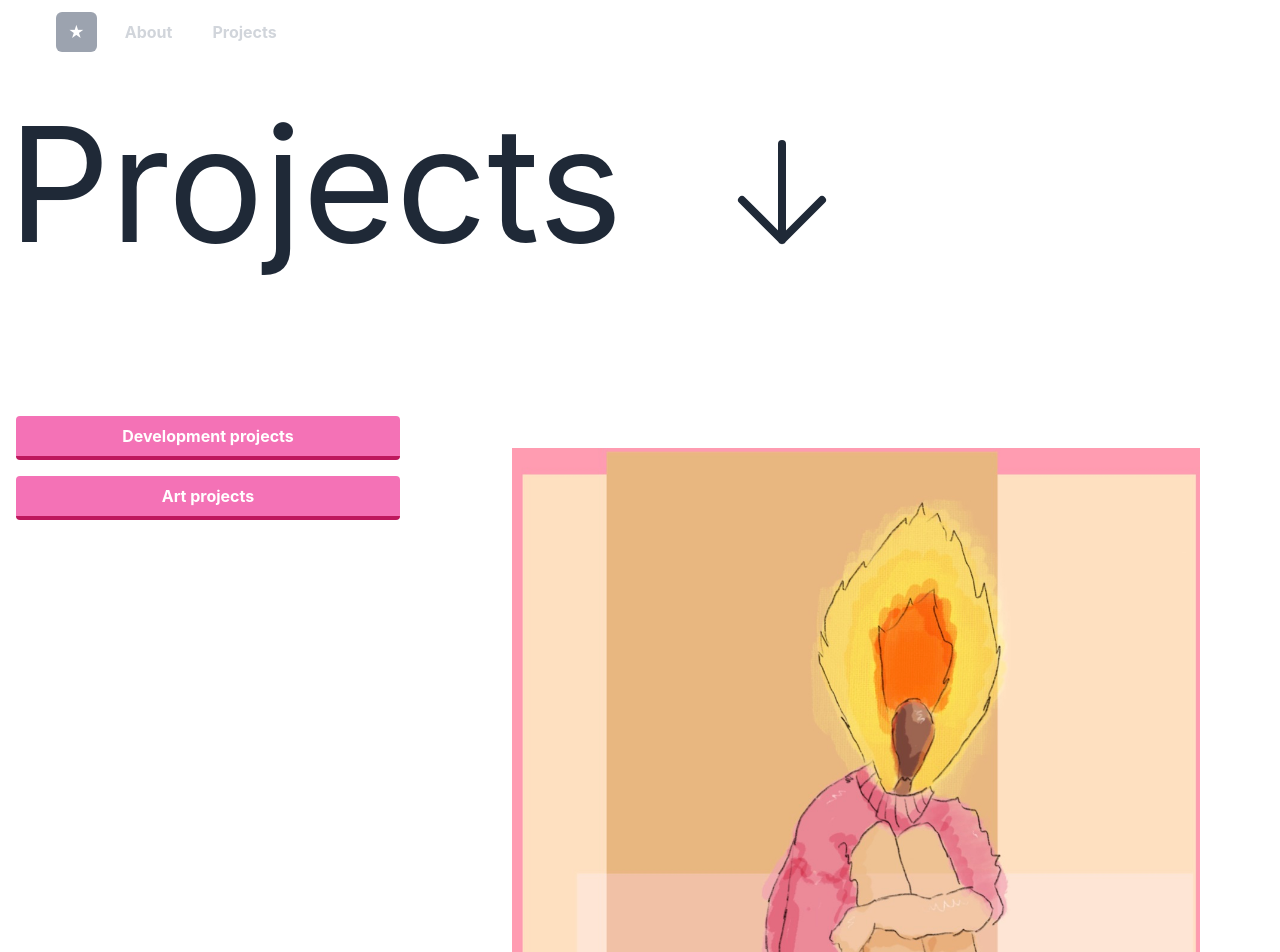
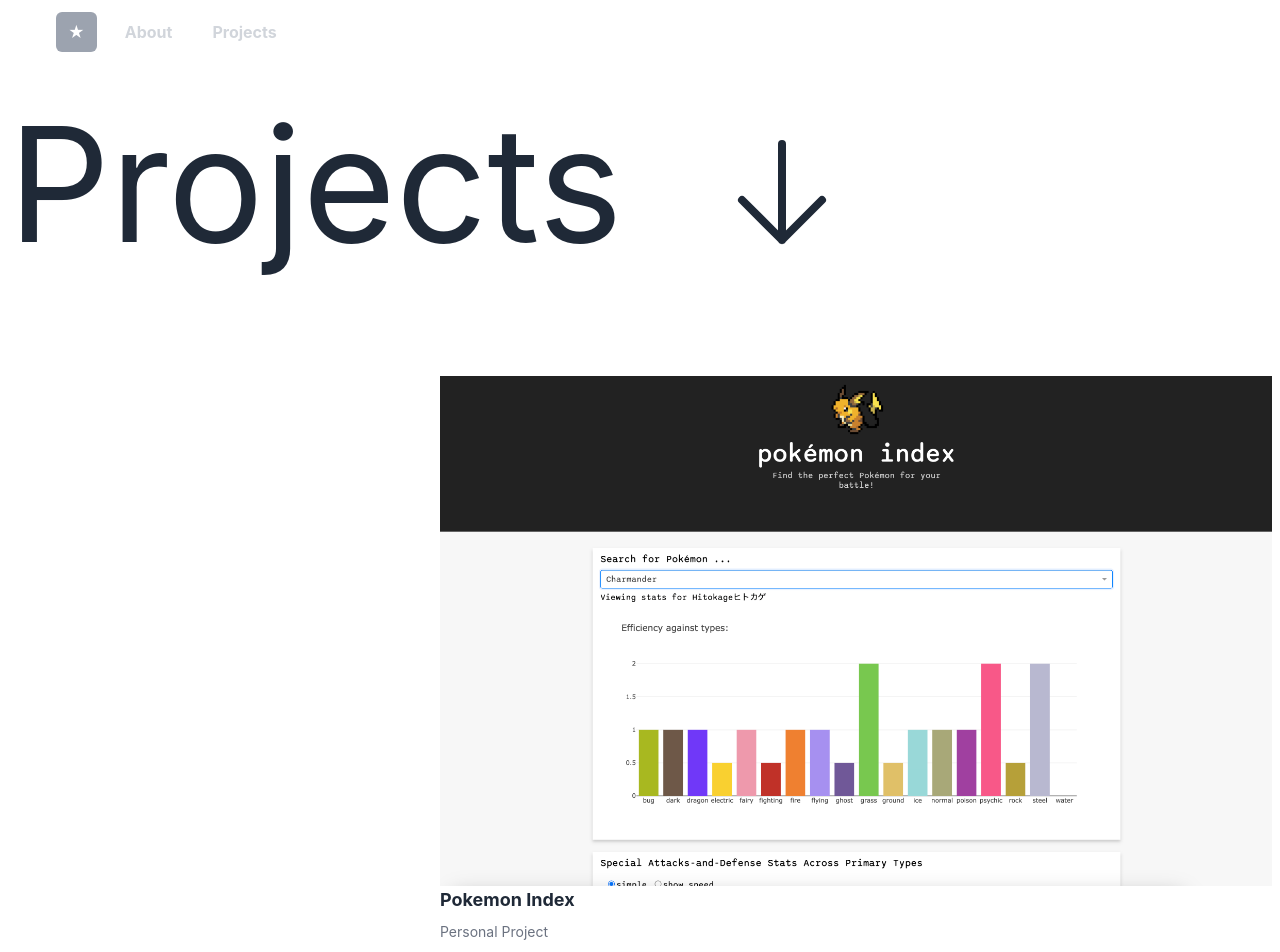
Before and after one commit to solveigua/portfolio, a React (Create React App) app in the folder wonkysketch/: page /projects in a window 1280 px wide. Shown: the top 952 px of the page. Built offline with nearby package versions, Linux system fonts and the light colour scheme; a web font is replaced by a local one.

Commit message:
:coffin: Simplified project page
only contains dev projects as art page was added

```diff
--- a/wonkysketch/src/Home.js
+++ b/wonkysketch/src/Home.js
@@ -7,6 +7,7 @@
 import Title from "./style";
 
 import Gallery from "./Gallery";
+import Art from "./pages/Art";
 
 function Home() {
   const { scrollYProgress } = useScroll();
--- a/wonkysketch/src/pages/Projects.js
+++ b/wonkysketch/src/pages/Projects.js
@@ -43,8 +43,7 @@
   },
 ];
 function Projects() {
-  const [current, setCurrent] = useState("art");
-  document.body.style.overflow = "hidden";
+  document.body.style.overflow = "auto";
   return (
     <>
       <div className="pl-2 flex flex-row">
@@ -55,49 +54,19 @@
         <div className="h-12 m-4 ">
           <div className="flex flex-col">
             <div className="mt-6 space-y-6">
-              <div className="flex  flex-col gap-x-3">
-                <button
-                  className="bg-pink-400 hover:bg-blue-400 text-white font-bold my-2 py-2 px-4 border-b-4 border-pink-700 hover:border-blue-500 rounded"
-                  onClick={() => setCurrent("dev")}
-                >
-                  Development projects
-                </button>
-                <button
-                  className="bg-pink-400 hover:bg-blue-400 text-white font-bold my-2 py-2 px-4 border-b-4 border-pink-700 hover:border-blue-500 rounded"
-                  onClick={() => setCurrent("art")}
-                >
-                  Art projects
-                </button>
+              <div className="flex  flex-col gap-x-3"></div>
             </div>
           </div>
         </div>
-        </div>
-        {current === "art" ? (
-          <div className="col-span-2 flex flex-row-reverse">
-            <div className="p-2 m-4 overflow-auto w-auto md:h-[14%] sm:h-1/3">
-              <div className="flex flex-col p-12">
-                <div>
-                  {artwork.map((art) => (
-                    <img
-                      key={art.key}
-                      src={art.imageSrc}
-                      alt={art.imageAlt}
-                      className="object-cover object-center p-2"
-                    />
-                  ))}
-                </div>
-              </div>
-            </div>
-          </div>
-        ) : (
+
         <div className="col-span-2">
           {devwork.map((dev) => (
-              <div className="p-2 m-4 overflow-auto ">
+            <div className="p-2">
               <img
                 key={dev.key}
                 src={dev.imageSrc}
                 alt={dev.imageAlt}
-                  className="object-cover object-center p-2 h-full w-full"
+                className="object-cover object-center h-full w-full"
               />
               <a href={dev.href} className="font-bold text-lg text-gray-800">
                 {dev.title}
@@ -106,7 +75,6 @@
             </div>
           ))}
         </div>
-        )}
       </div>
     </>
   );
```
Lines whose indentation alone changed are shown as unchanged.
